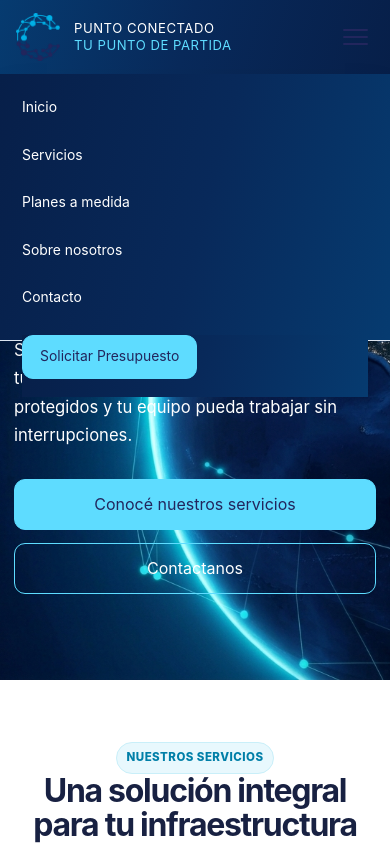
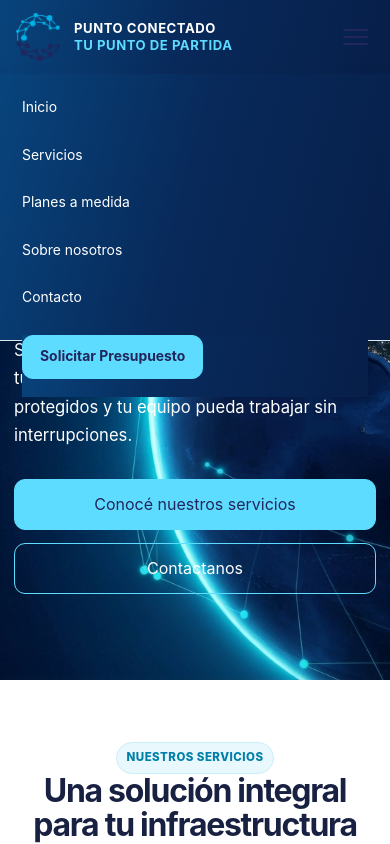
Before and after one commit to Belendefranchi/PuntoConectado, a plain HTML site: page index.html in a window 390 px wide. Both pictures are taken after a click on the button "Abrir menú". Shown: the top 844 px of the page. Drawn offline with Linux system fonts and the light colour scheme.

Commit message:
v1.0.13 - Ajustar navbar, limpiar CSS y actualizar reglas de documentación

```diff
--- a/assets/styles.css
+++ b/assets/styles.css
@@ -34,14 +34,13 @@ h2{font-size:clamp(2rem,3vw,3rem);line-height:1.08;letter-spacing:-.04em;margin-
 h3{font-size:1.06rem;line-height:1.25;margin-bottom:8px}
 .lead{font-size:1.04rem;line-height:1.7;color:var(--muted);max-width:700px}
 .muted{color:var(--muted)}
-.site-header{position:sticky;top:0;z-index:50;border-bottom:1px solid rgba(0,176,230,.22);box-shadow:0 8px 24px rgba(4,20,54,.18);background:linear-gradient(285deg,#071f49 0%,#08295a 52%,#063b70 100%);}
+.site-header{position:sticky;top:0;z-index:50;border-bottom:1px solid rgba(0,176,230,.22);box-shadow:0 8px 24px rgba(4,20,54,.18);background:linear-gradient(285deg,#071f49 0%,#08295a 52%,#08447c 100%);}
 .nav{height:74px;display:flex;align-items:center;gap:30px}
 .brand{display:flex;align-items:center;gap:10px;color:var(--navy);font-weight:900;letter-spacing:.01em;white-space:nowrap}
 .brand img{width:48px;height:48px;object-fit:contain}
 .brand-word{display:flex;flex-direction:column;font-size:1.15rem;line-height:.95}
 .brand-word b{color:var(--blue)}
 .brand-word small{font-size:.46rem;letter-spacing:.22em;margin-top:5px;color:var(--blue);font-weight:900}
-.navbar-brand{flex:0 0 auto}
 .nav-links{display:flex;align-items:center;gap:30px;margin-left:auto;font-size:.87rem;font-weight:400}
 .nav-links a{position:relative;padding:27px 0;color:#fff;font-weight:400}
 .nav-links a.active,.nav-links a:hover{color:#fff}
@@ -53,12 +52,8 @@ h3{font-size:1.06rem;line-height:1.25;margin-bottom:8px}
 .btn-outline{border-color:#b9c8db;background:#fff;color:var(--navy)}
 .btn-outline:hover{border-color:var(--blue);color:var(--blue-dark)}
 .btn-ghost{padding-inline:3px}
-.nav-budget-btn span{font-size:1rem;line-height:1}
-.menu-btn{color:#fff}
 .menu-btn{display:none;margin-left:auto;border:0;background:none;padding:8px;color:var(--navy)}
 .menu-btn span{display:block;width:25px;height:2px;background:currentColor;margin:5px 0;border-radius:2px}
-.hero-grid{display:grid;grid-template-columns:1.03fr .97fr;align-items:center;gap:54px;min-height:660px;padding:74px 0;position:relative;z-index:1}
-.hero-actions{display:flex;gap:13px;margin:30px 0}
 .section-title{text-align:center;margin-bottom:38px}
 .section-title.left{text-align:left;margin-bottom:22px}
 .section-title .lead{margin-inline:auto}
@@ -158,6 +153,7 @@ h3{font-size:1.06rem;line-height:1.25;margin-bottom:8px}
 
 /* v1.0.9 - Navbar */
 .navbar-brand{
+  flex:0 0 auto;
   display:flex;
   align-items:center;
   gap:12px;
@@ -178,16 +174,16 @@ h3{font-size:1.06rem;line-height:1.25;margin-bottom:8px}
   line-height:1;
 }
 
-.navbar-brand-name{color:#fff;font-size:.82rem;font-weight:400;letter-spacing:.04em}
+.navbar-brand-name{color:#fff;font-size:.82rem;font-weight:700;letter-spacing:.04em}
 
-.navbar-brand-slogan{margin-top:3px;color:var(--cyan);font-size:.82rem;font-weight:400;letter-spacing:.04em}
+.navbar-brand-slogan{margin-top:3px;color:var(--cyan);font-size:.82rem;font-weight:700;letter-spacing:.04em}
 
 .nav-budget-btn{border:1px solid var(--cyan);
   background:var(--cyan);
   color:var(--navy);
   padding:10px 17px;
   border-radius:11px;
-  box-shadow:none;font-size:.87rem;font-weight:400}
+  box-shadow:none;font-size:.87rem;font-weight:700}
 
 .nav-budget-btn:hover{
   background:var(--cyan);
@@ -311,10 +307,10 @@ h3{font-size:1.06rem;line-height:1.25;margin-bottom:8px}
 @media(max-width:1000px){
   .nav-links,.nav-actions{display:none}
   .menu-btn{display:block}
-  .site-header.open .nav-links{display:flex;position:absolute;left:0;right:0;top:74px;background:linear-gradient(105deg,#071f49 0%,#08295a 52%,#063b70 100%);flex-direction:column;gap:0;padding:10px 22px 18px;border-bottom:1px solid var(--line);box-shadow:0 15px 30px rgba(0,0,0,.08)}
+  .site-header.open .nav-links{display:flex;position:absolute;left:0;right:0;top:74px;background:linear-gradient(285deg,#071f49 0%,#08295a 52%,#08447c 100%);flex-direction:column;gap:0;padding:10px 22px 18px;border-bottom:1px solid var(--line);box-shadow:0 15px 30px rgba(0,0,0,.08)}
   .site-header.open .nav-links a{padding:13px 0;width:100%;color:#fff}
   .site-header.open .nav-links a.active:after{display:none}
-  .site-header.open .nav-actions{display:flex;position:absolute;top:335px;left:22px;right:22px;background:linear-gradient(105deg,#071f49 0%,#08295a 52%,#063b70 100%);padding-bottom:18px;margin:0}
+  .site-header.open .nav-actions{display:flex;position:absolute;top:335px;left:22px;right:22px;background:linear-gradient(285deg,#071f49 0%,#08295a 52%,#08447c 100%);padding-bottom:18px;margin:0}
   .hero-grid,.feature-row,.about-grid,.contact-grid{grid-template-columns:1fr}
   .hero-grid{min-height:auto;padding:56px 0}
   .grid-4{grid-template-columns:repeat(2,1fr)}
```
Also changed, not shown: PROMPT_BASE.txt, VERSION.txt, 1 other file.
